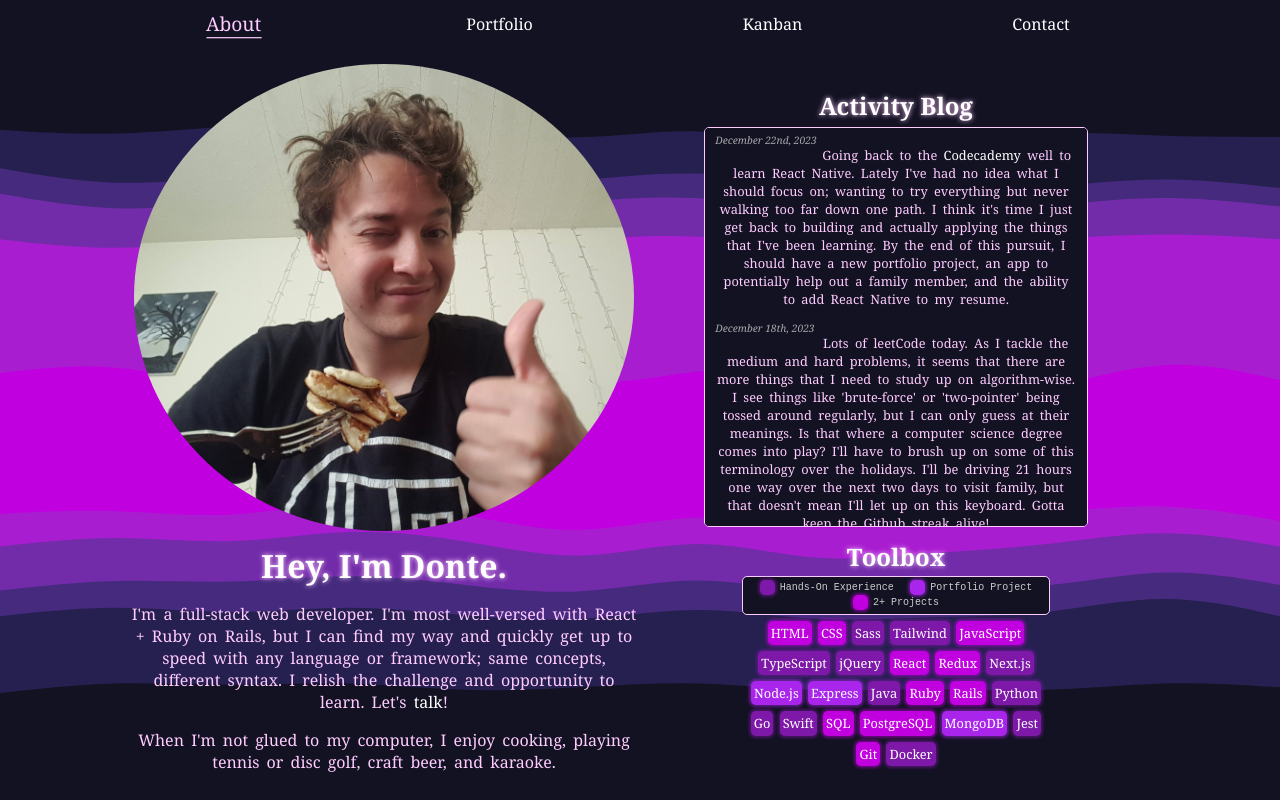
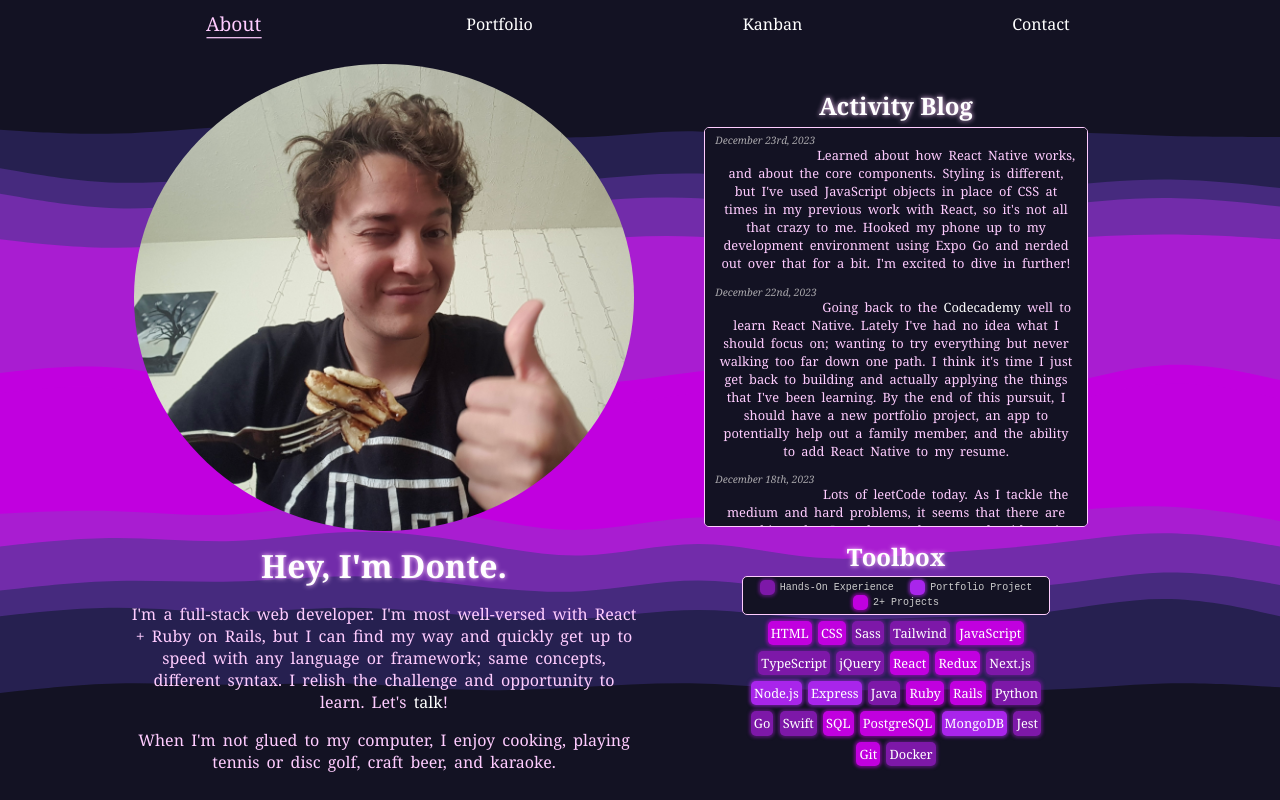
Before and after one commit to dawnteigh/dawnteigh.github.io, a React (Create React App) app: page /#/ in a window 1280 px wide. Built offline with nearby package versions, Linux system fonts and the light colour scheme.

Commit message:
12/23 entry

```diff
--- a/src/data/activity.js
+++ b/src/data/activity.js
@@ -1,4 +1,8 @@
 export const activity = [
+  {
+    date: "December 23rd, 2023",
+    entry: "Learned about how React Native works, and about the core components. Styling is different, but I've used JavaScript objects in place of CSS at times in my previous work with React, so it's not all that crazy to me. Hooked my phone up to my development environment using Expo Go and nerded out over that for a bit. I'm excited to dive in further!"
+  },
   {
     date: "December 22nd, 2023",
     entry: `Going back to the <a href="https://www.codecademy.com/learn">Codecademy</a> well to learn React Native. Lately I've had no idea what I should focus on; wanting to try everything but never walking too far down one path. I think it's time I just get back to building and actually applying the things that I've been learning. By the end of this pursuit, I should have a new portfolio project, an app to potentially help out a family member, and the ability to add React Native to my resume.`
```
